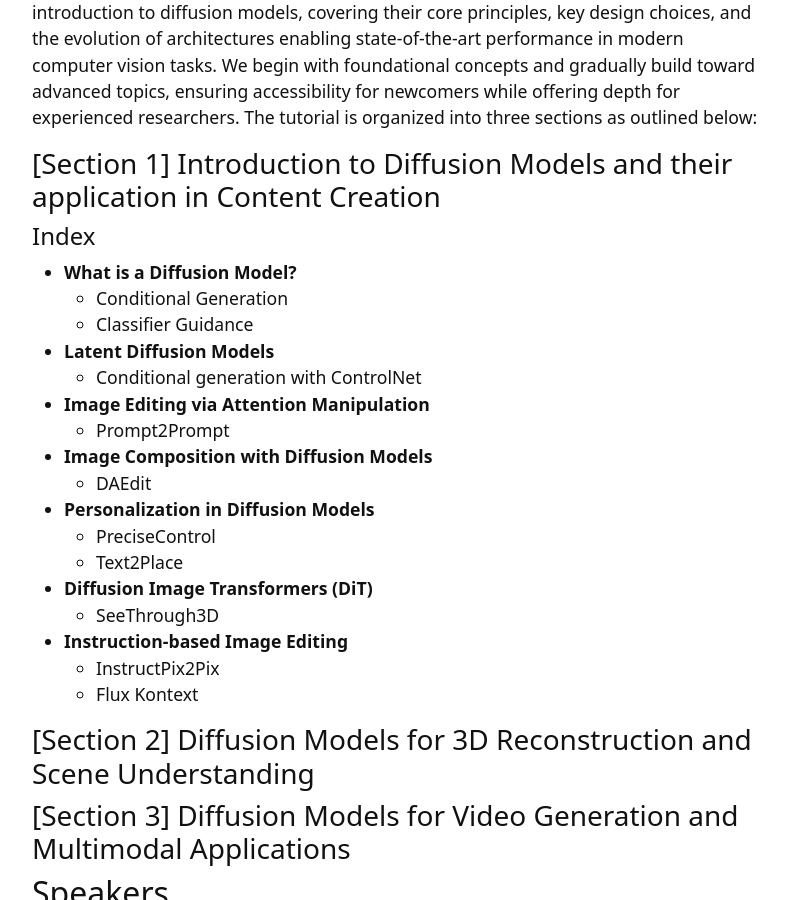
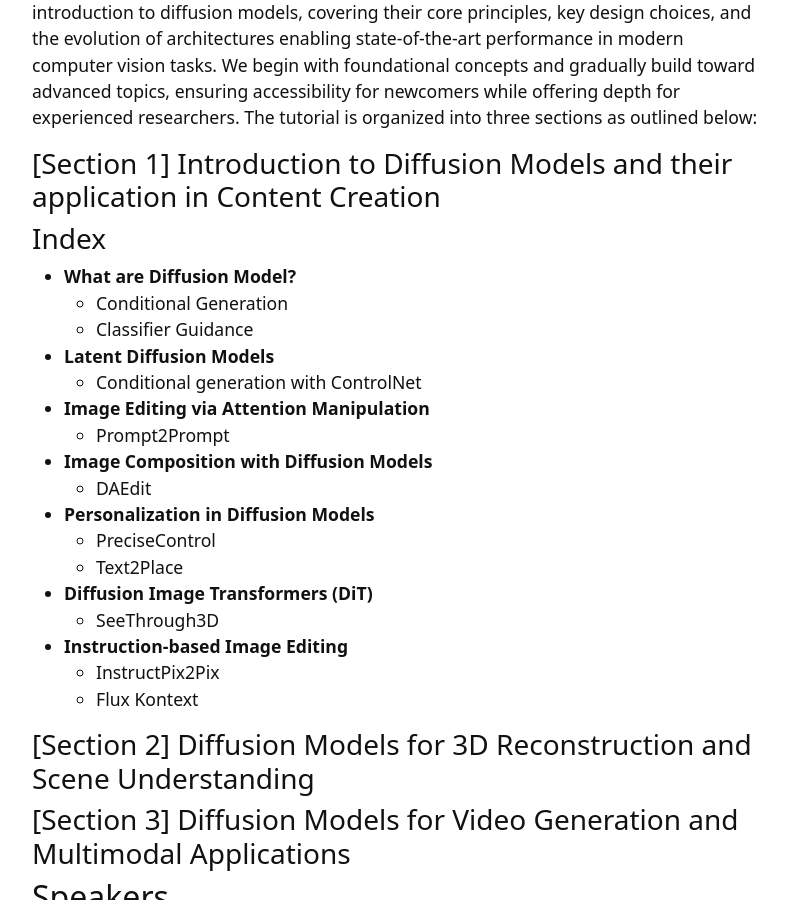
Before and after one commit to howtobuildworldmodels/howtobuildworldmodels.github.io, a Jekyll site: the page built from index.md, in a window 1280 px wide and 900 px high, scrolled down 451 px. Shown: the whole window, without its empty margins (245-1032 px from the left). Built offline with Jekyll 4.4.1, drawn with Linux system fonts in a browser that asks for light colours.

Commit message:
Update index.md

```diff
--- a/index.md
+++ b/index.md
@@ -14,9 +14,9 @@ Generative models have advanced rapidly in recent years, driving breakthroughs a
 
 ### [Section 1] Introduction to Diffusion Models and their application in Content Creation
 
-#### Index
+### Index
 
-- **What is a Diffusion Model?**
+- **What are Diffusion Model?**
   - Conditional Generation
   - Classifier Guidance
 - **Latent Diffusion Models**
```
